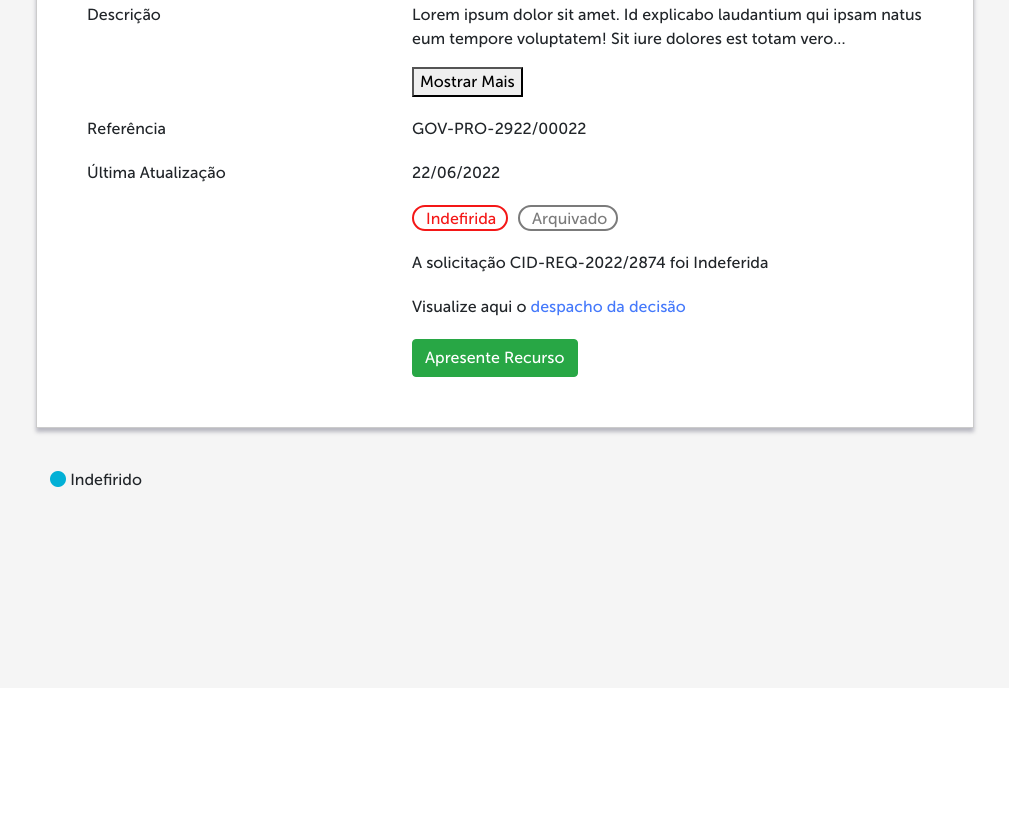
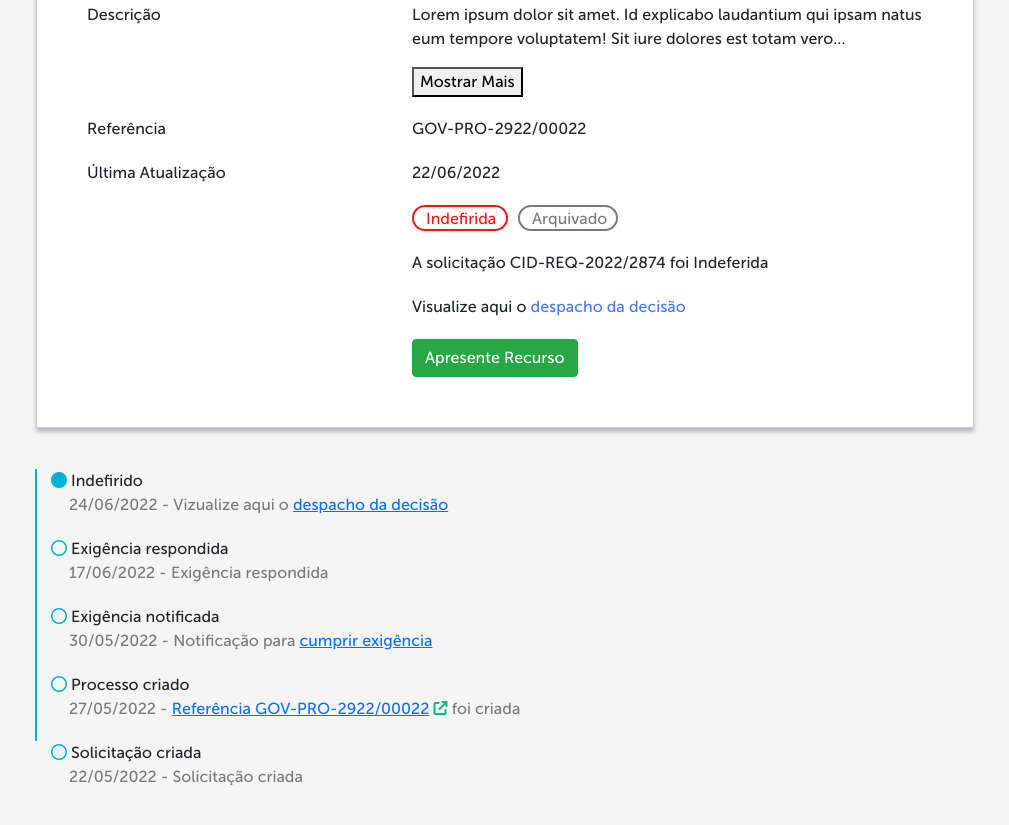
Before and after one commit to avilar1/ctap-pcrj-cariocaRio-minhasSolicitacoes, a plain HTML site: page detalhes.html in a window 1280 px wide. Shown: the part 594-1419 px from the top of the page, without its empty margins (135-1144 px from the left). Before the commit the page ends 1282 px from the top, so only its background shows below. Drawn offline with nearby package versions, Linux system fonts and the light colour scheme.

Commit message:
construção da timeline do status

```diff
--- a/assets/css/corpo.css
+++ b/assets/css/corpo.css
@@ -137,6 +137,16 @@
     border-radius: 13px !important;
 }
 
+.__timeLineStatus{
+    margin-left: 4px;
+}
+
+#etapaPassada{
+    margin-left: 7px;
+    color: #ffffff;
+    border:2px solid #02b0d6;
+    border-radius: 50%;
+}
 .btn-success{
 background-color: #28a745 !important;
     border-color: #28a745 !important;
@@ -147,14 +157,41 @@ background-color: #28a745 !important;
     border-color: #198754 !important;
 }
 
+.__timeLineEventBox{
+    display: flex;
+}
 .__timeLineSolicitation{
-    height: 260px;
     width: 938px;
+    display: flex;
+    margin-bottom: 40px;
 }
 
 .__timeLineEvent{
     padding-left: 14px;
-    padding-top: 40px;
+    width: 938px;
+
+}
+.__timeLineDescription{
+    color: #7b7b7b;
+    margin-left: 14px;
+    margin-bottom: 20px;
+}
+.__iconEStatus{
+    display: flex;
+}
+.__superBox{
+    margin-top: 41px;
+    margin-bottom: 40px;
+    display: flex;
+}
+
+#linha-vertical {
+    height: 272px;
+    border-left: 2px solid #02b0d6;
+}
+
+.__superBox2{
+    position:absolute
 }
 
 @media (min-width: 780px) {
--- a/detalhes.html
+++ b/detalhes.html
@@ -101,13 +101,65 @@
             <div class="__statusDiscription" id="botãoDescrição"><button type="button" class="btn btn-success">Apresente Recurso</button></div>
           </div>
         </div>
-
-
-
       </form>
     </div>
-    <div class="__timeLineSolicitation">
-      <div class="__timeLineEvent"> <i class="fa-solid fa-circle" style=" color: #02b0d6;"></i> </i><span class="__timeLineStatus"> Indefirido</span></div>
+
+    <div class="__superBox">
+      <div id="linha-vertical"></div>
+      <div class="superBox2">
+      <div class="__timeLineEventBox">
+        <div class="__timeLineEvent">
+          <div class="__iconEStatus">
+            <i class="fa-solid fa-circle" style=" color: #02b0d6 ; padding-top: 3px;" id="lastTimelineEvent"></i>
+            <div class="__timeLineStatus"> Indefirido</div>
+          </div>
+            <div class="__timeLineDescription">
+            <div class="__timeLineStatus">
+              24/06/2022 - Vizualize aqui o <a href="index.html" target="_blank"> despacho da decisão</a>
+            </div>
+          </div>
+        </div>
+      </div>
+      <div class="__timeLineEventBox">
+        <div class="__timeLineEvent">
+          <div class="__iconEStatus">
+            <i class="far fa-circle" style="color: #02b0d6; padding-top: 3px"></i>
+            <div class="__timeLineStatus"> Exigência respondida</div>
+          </div>
+          <div class="__timeLineDescription">  <div class="__timeLineStatus"> 17/06/2022 - Exigência respondida</div></div>
+        </div>
+      </div>
+      <div class="__timeLineEventBox">
+        <div class="__timeLineEvent">
+          <div class="__iconEStatus">
+            <i class="far fa-circle" style="color: #02b0d6; padding-top: 3px"></i>
+            <div class="__timeLineStatus"> Exigência notificada</div>
+          </div>
+          <div class="__timeLineDescription">  <div class="__timeLineStatus"> 30/05/2022 - Notificação para <a href="index.html" target="_blank"> cumprir exigência</a></div></div>
+        </div>
+      </div>
+      <div class="__timeLineEventBox">
+        <div class="__timeLineEvent">
+          <div class="__iconEStatus">
+            <i class="far fa-circle" style="color: #02b0d6; padding-top: 3px"></i>
+            <div class="__timeLineStatus"> Processo criado</div>
+          </div>
+          <div class="__timeLineDescription">
+            <div class="__timeLineStatus"> 27/05/2022 - <a href="index.html" target="_blank">Referência GOV-PRO-2922/00022</a>
+            <i class="fa-solid fa-arrow-up-right-from-square" style="color:#09b88a" href="index.html"></i> foi criada</div></div>
+        </div>
+      </div>
+      <div class="__timeLineEventBox">
+        <div class="__timeLineEvent">
+          <div class="__iconEStatus">
+            <i class="far fa-circle" style="color: #02b0d6; padding-top: 3px"></i>
+            <div class="__timeLineStatus"> Solicitação criada</div>
+          </div>
+          <div class="__timeLineDescription">  <span class="__timeLineStatus"> 22/05/2022 - Solicitação criada </span></div>
+        </div>
+      </div>
+      </div>
+    </div>
     </div>
   </main>
 </body>
```
